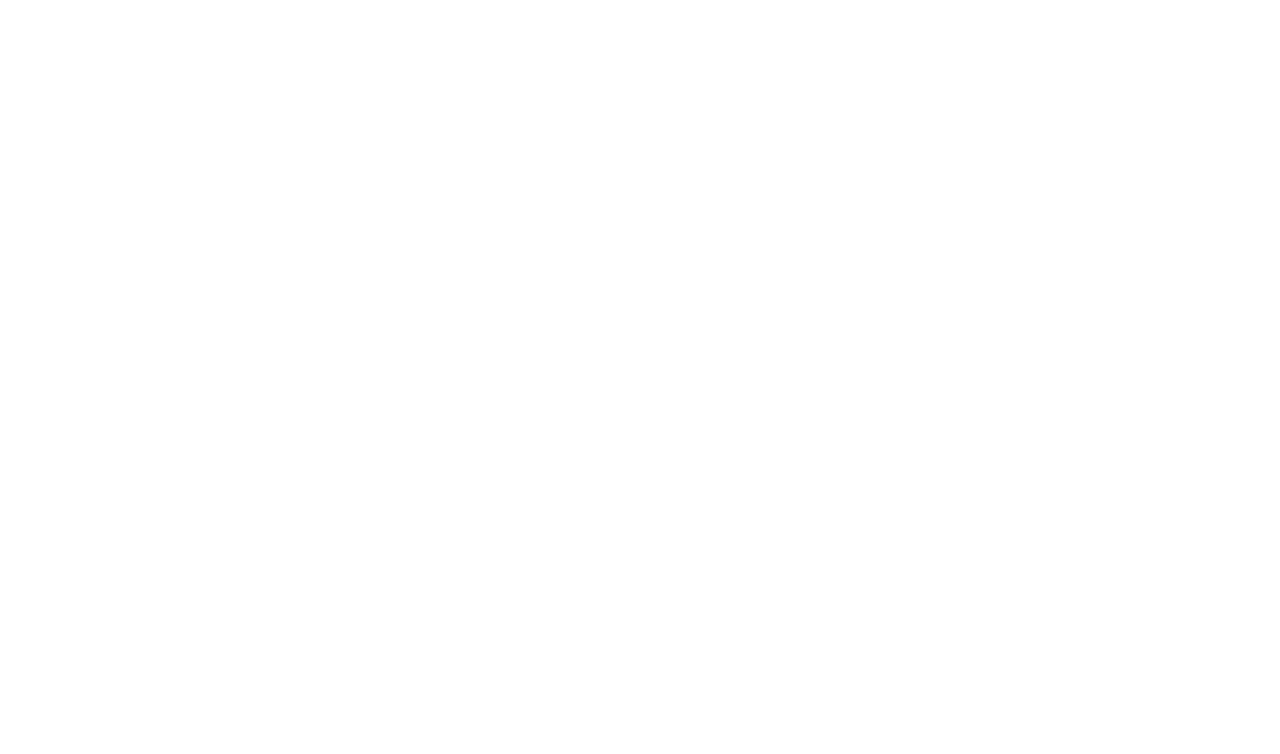
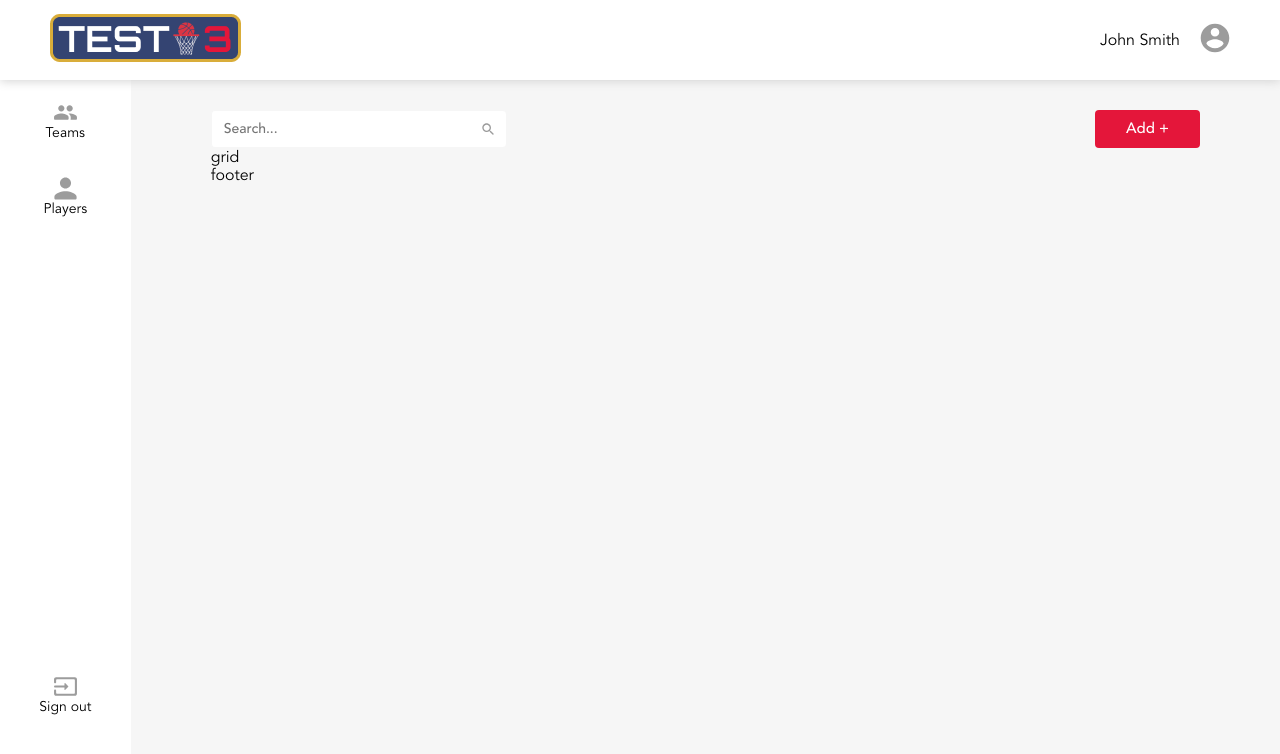
Before and after one commit to BytesHouse/big3, a React (Create React App) app: page / in a window 1280 px wide. Shown: the top 754 px of the page. Built offline with nearby package versions, Linux system fonts and the light colour scheme.

Commit message:
last update

```diff
--- a/src/App.tsx
+++ b/src/App.tsx
@@ -3,7 +3,7 @@ import { BrowserRouter, Route, Routes } from 'react-router-dom';
 import { Prolapse } from './components/Prolapse/Prolapse';
 import Components from './pages/Components';
 import SignInPage from './pages/authorization/SignInPage';
-// import { ApplicationPage } from './pages/ApplicationPage/ApplicationPage';
+import { ApplicationPage } from './pages/ApplicationPage/ApplicationPage';
 
 function App() {
   return (
@@ -18,7 +18,7 @@ function App() {
         <Route path="players/addPlayer" />
         <Route path="player/:id" />
         <Route path="player/edit/:id" />
-        <Route path="/" />
+        <Route path="/" element={<ApplicationPage />} />
         <Route path="/signup" element={<SignInPage />} />
         <Route path="*" />
         <Route path="components" element={<Components />} />
```
